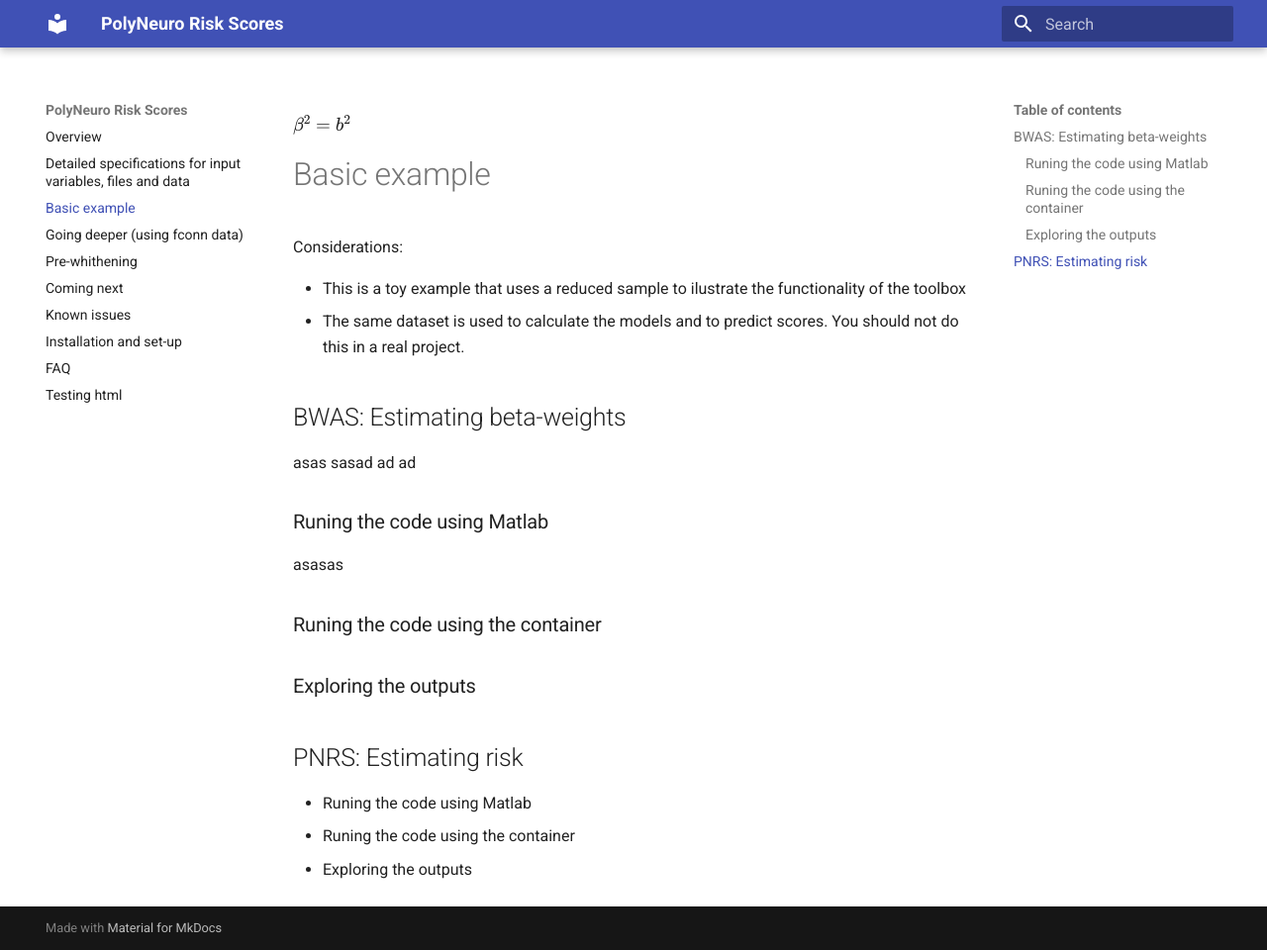
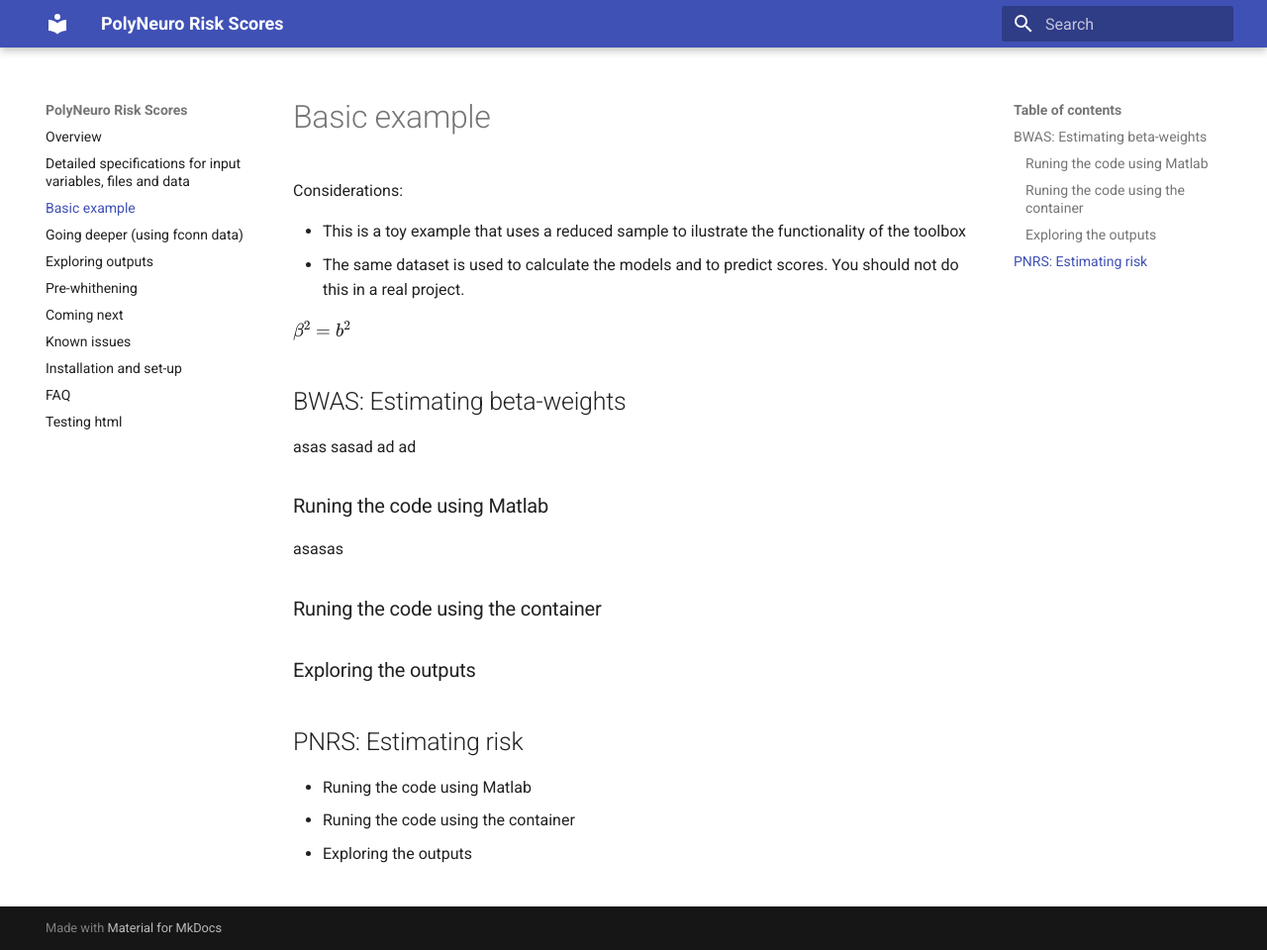
Before and after one commit to omiranda/polyneuro_risk_score, an MkDocs documentation site: the page built from docs/basic_example.md, in a window 1280 px wide and 960 px high. Shown: the whole window at 99% size. Built offline with MkDocs 1.6.1 and Material for MkDocs 9.7.7, drawn with Linux system fonts in a browser that asks for light colours; formulas are drawn with MathJax 3; old or Windows-style settings are respelled for this version of MkDocs.

```diff
--- a/mkdocs.yml
+++ b/mkdocs.yml
@@ -7,6 +7,7 @@ pages:
 - Detailed specifications for input variables, files and data: detailed_description.md
 - Basic example: basic_example.md
 - Going deeper (using fconn data): going_deeper_1.md
+- Exploring outputs: exploring_outputs.md
 - Pre-whithening: prewhithening.md
 - Coming next: coming_next.md
 - Known issues: issues.md
```
Also changed, not shown: docs/basic_example.md (+1 -4 lines).
